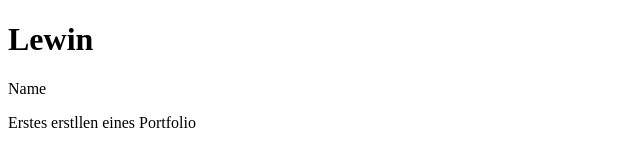
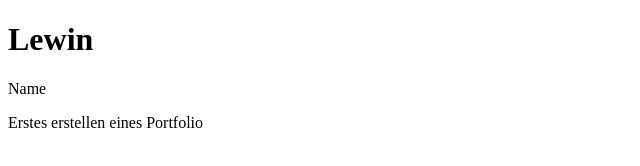
Before and after one commit to zirklewin-X/zirkLewin-X.github.io, a plain HTML site: page index.html in a window 1280 px wide. Shown: the full height of the page, 0-640 px from the left. Drawn offline with Linux system fonts and the light colour scheme.

Commit message:
Update index.html

```diff
--- a/index.html
+++ b/index.html
@@ -7,6 +7,6 @@
 <body>
 <h1>Lewin</h1>
 <p>Name</p>
-<p>Erstes erstllen eines Portfolio</p>
+<p>Erstes erstellen eines Portfolio</p>
 </body>
 </html>
```
